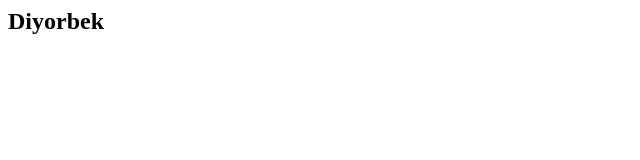
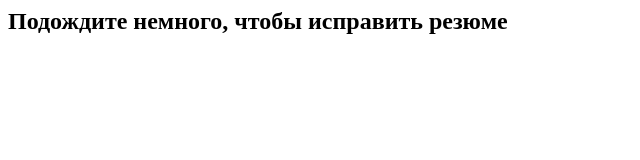
Before and after one commit to Diyorbeklar/Diyorbeklar-rsschool-cv, a plain HTML site: page index.html in a window 1280 px wide. Shown: the whole page, without its empty margins (0-640 px from the left). Drawn offline with Linux system fonts and the light colour scheme.

Commit message:
feat: update html

```diff
--- a/index.html
+++ b/index.html
@@ -1 +1 @@
-<h2>Diyorbek</h2>
+<h2>Подождите немного, чтобы исправить резюме</h2>
```
